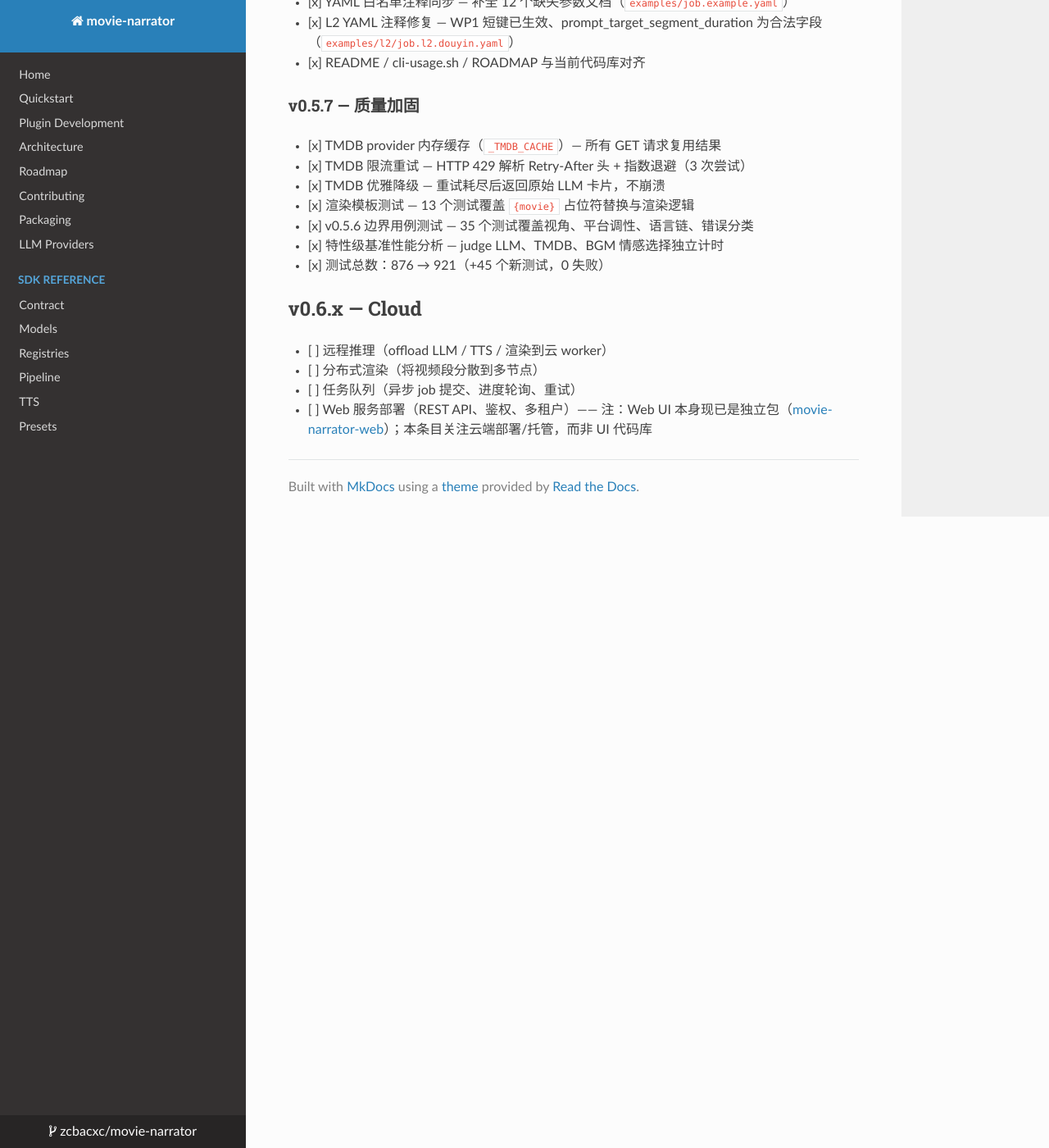
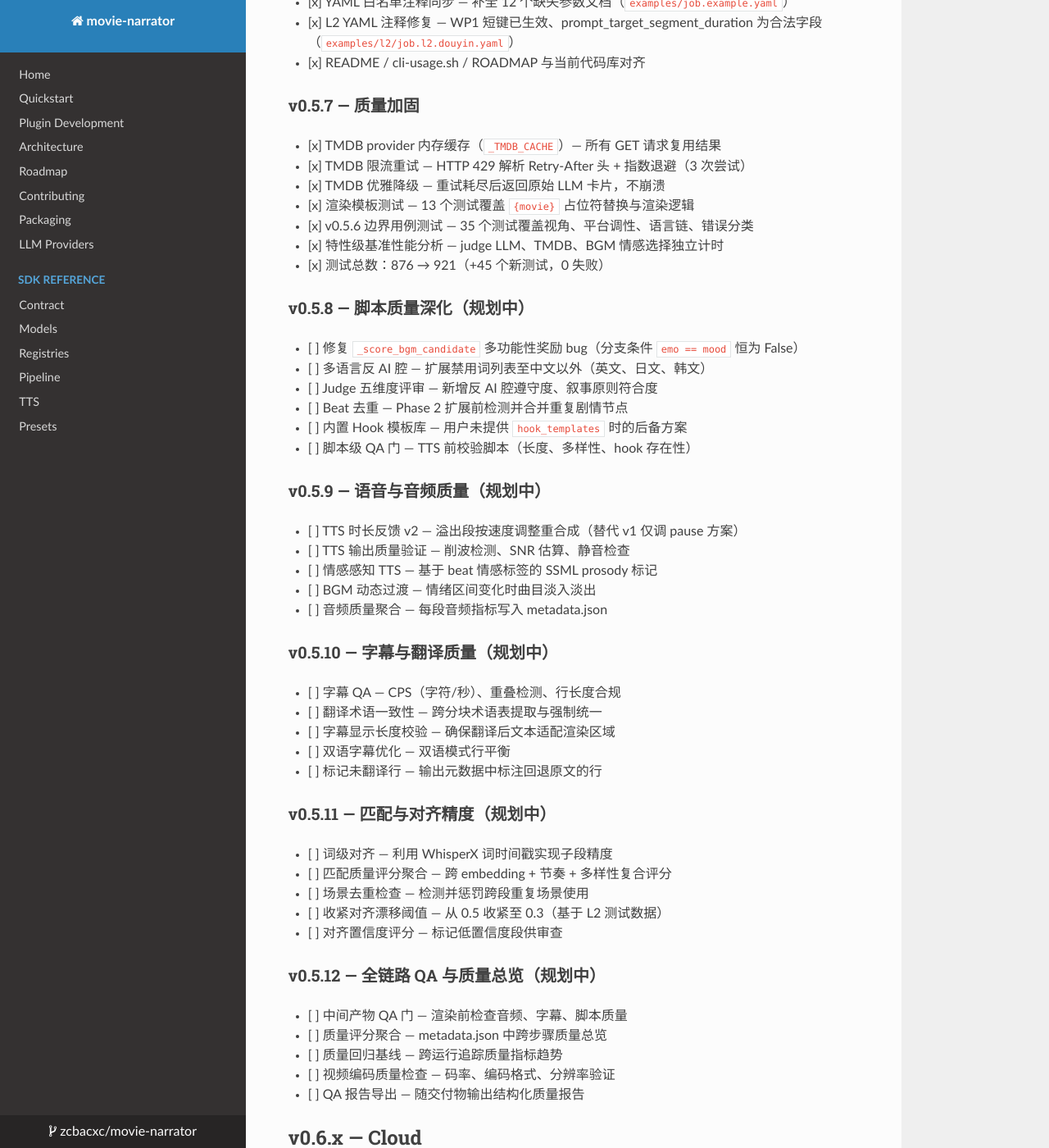
Before and after one commit to zcbacxc/movie-narrator, an MkDocs documentation site: the page built from docs/ROADMAP.zh-CN.md, in a window 1280 px wide and 1400 px high, scrolled down 5369 px. Shown: the whole window at 82% size. Built offline with MkDocs 1.6.1, drawn with Linux system fonts in a browser that asks for light colours; nearby versions of some CDN libraries; a script that is not in the unit is left out.

Commit message:
docs: add v0.5.8-v0.5.12 quality optimization roadmap
Five planned versions focused on output quality:
- v0.5.8: Script quality (BGM bug fix, multilingual anti-AI, Judge 5D, beat dedup, hook library, script QA gate)
- v0.5.9: Voice & audio (TTS duration v2, output validation, emotion prosody, BGM transitions)
- v0.5.10: Subtitle & translation (CPS QA, terminology consistency, display length, bilingual optimization)
- v0.5.11: Match & alignment (word-level alignment, scoring aggregation, scene diversity, stricter thresholds)
- v0.5.12: Holistic QA (intermediate gates, quality dashboard, regression baseline, encoding checks)

```diff
--- a/docs/ROADMAP.zh-CN.md
+++ b/docs/ROADMAP.zh-CN.md
@@ -209,6 +209,47 @@
 - [x] 特性级基准性能分析 — judge LLM、TMDB、BGM 情感选择独立计时
 - [x] 测试总数：876 → 921（+45 个新测试，0 失败）
 
+### v0.5.8 — 脚本质量深化（规划中）
+
+- [ ] 修复 `_score_bgm_candidate` 多功能性奖励 bug（分支条件 `emo == mood` 恒为 False）
+- [ ] 多语言反 AI 腔 — 扩展禁用词列表至中文以外（英文、日文、韩文）
+- [ ] Judge 五维度评审 — 新增反 AI 腔遵守度、叙事原则符合度
+- [ ] Beat 去重 — Phase 2 扩展前检测并合并重复剧情节点
+- [ ] 内置 Hook 模板库 — 用户未提供 `hook_templates` 时的后备方案
+- [ ] 脚本级 QA 门 — TTS 前校验脚本（长度、多样性、hook 存在性）
+
+### v0.5.9 — 语音与音频质量（规划中）
+
+- [ ] TTS 时长反馈 v2 — 溢出段按速度调整重合成（替代 v1 仅调 pause 方案）
+- [ ] TTS 输出质量验证 — 削波检测、SNR 估算、静音检查
+- [ ] 情感感知 TTS — 基于 beat 情感标签的 SSML prosody 标记
+- [ ] BGM 动态过渡 — 情绪区间变化时曲目淡入淡出
+- [ ] 音频质量聚合 — 每段音频指标写入 metadata.json
+
+### v0.5.10 — 字幕与翻译质量（规划中）
+
+- [ ] 字幕 QA — CPS（字符/秒）、重叠检测、行长度合规
+- [ ] 翻译术语一致性 — 跨分块术语表提取与强制统一
+- [ ] 字幕显示长度校验 — 确保翻译后文本适配渲染区域
+- [ ] 双语字幕优化 — 双语模式行平衡
+- [ ] 标记未翻译行 — 输出元数据中标注回退原文的行
+
+### v0.5.11 — 匹配与对齐精度（规划中）
+
+- [ ] 词级对齐 — 利用 WhisperX 词时间戳实现子段精度
+- [ ] 匹配质量评分聚合 — 跨 embedding + 节奏 + 多样性复合评分
+- [ ] 场景去重检查 — 检测并惩罚跨段重复场景使用
+- [ ] 收紧对齐漂移阈值 — 从 0.5 收紧至 0.3（基于 L2 测试数据）
+- [ ] 对齐置信度评分 — 标记低置信度段供审查
+
+### v0.5.12 — 全链路 QA 与质量总览（规划中）
+
+- [ ] 中间产物 QA 门 — 渲染前检查音频、字幕、脚本质量
+- [ ] 质量评分聚合 — metadata.json 中跨步骤质量总览
+- [ ] 质量回归基线 — 跨运行追踪质量指标趋势
+- [ ] 视频编码质量检查 — 码率、编码格式、分辨率验证
+- [ ] QA 报告导出 — 随交付物输出结构化质量报告
+
 ## v0.6.x — Cloud
 
 - [ ] 远程推理（offload LLM / TTS / 渲染到云 worker）
```
Also changed, not shown: docs/ROADMAP.md (+41 -0 lines).
